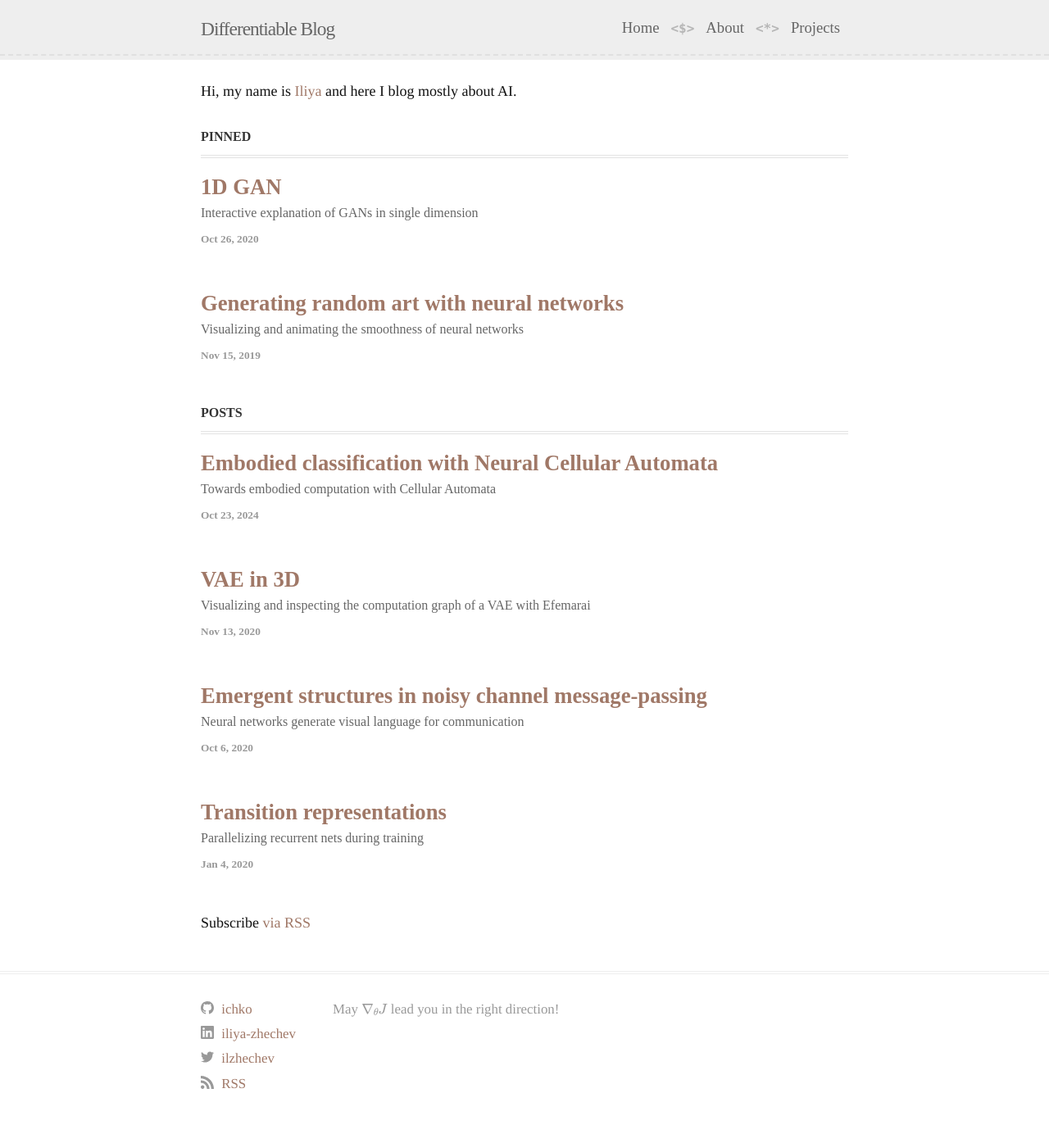
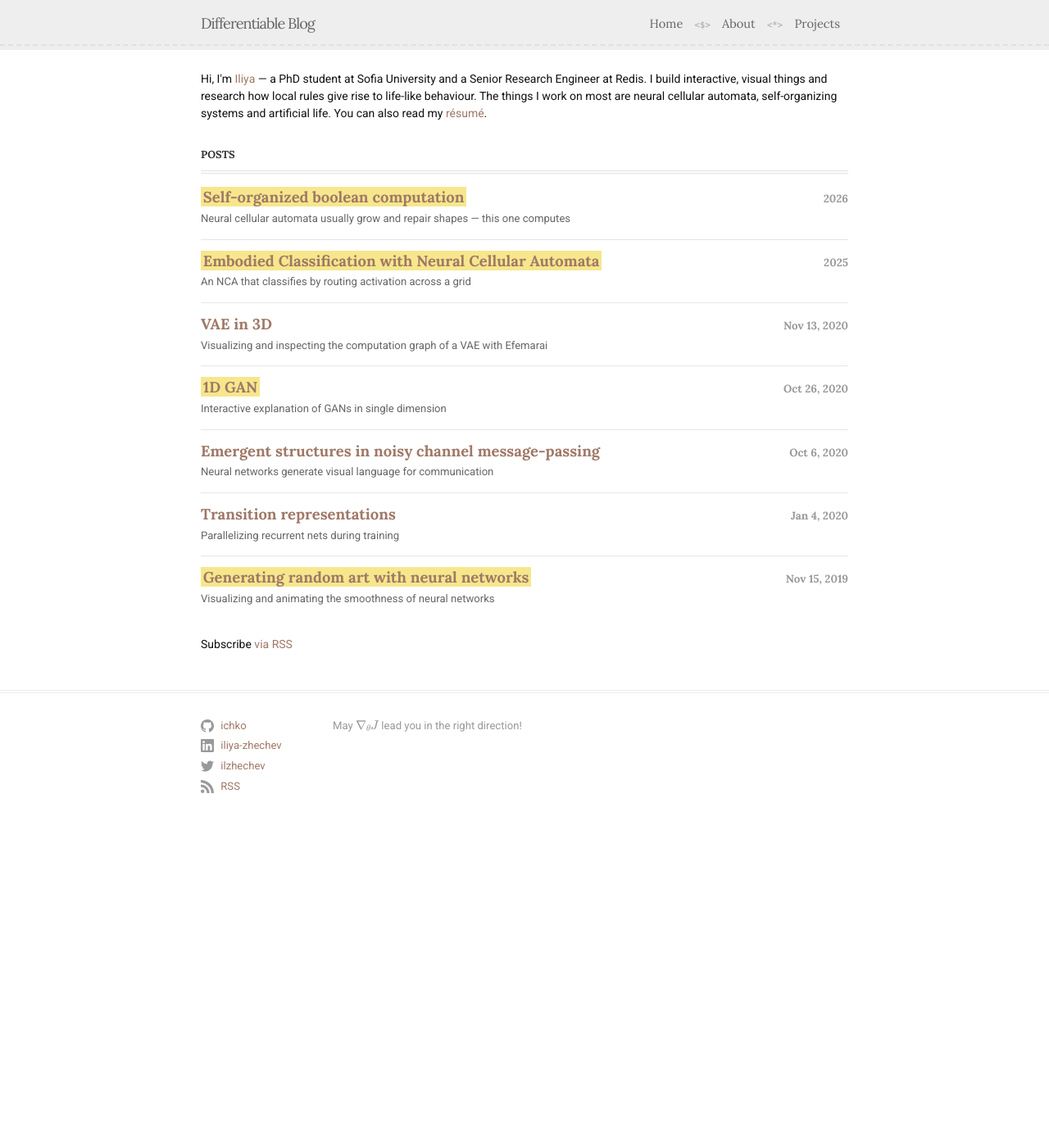
Before and after one commit to ichko/ichko.github.io, a Jekyll site: the page built from index.markdown, in a window 1280 px wide. Shown: the whole page at 82% size. Built offline with Jekyll 4.4.1, drawn with Linux system fonts in a browser that asks for light colours; some web fonts are replaced; formulas are drawn with MathJax 3; after the commit the page ends 1029 px from its top, so only the background shows below that.

Commit message:
Refresh homepage and About; add NCA project links
- Home: rewritten intro with resume link, dates right-aligned next to
  titles, subtle dividers, pinned + latest NCA work highlighted, and
  external links to ncpu.pages.dev and nca-spatial-classification.pages.dev
  (open in new tab)
- Fonts: Lora headings + Roboto body, smaller sizes throughout, smaller nav
- About: updated bio (PhD at Sofia University, Redis) and interests
- Gemfile.lock: bump ffi (previous pinned build was yanked)

Co-Authored-By: Claude Opus 4.8 (1M context) <noreply@anthropic.com>

```diff
--- a/_includes/header.html
+++ b/_includes/header.html
@@ -49,6 +49,6 @@
     </span>
 
     <link
-      href="https://fonts.googleapis.com/css2?family=Merriweather&family=Playfair+Display:wght@400;600&family=Cantata+One&isplay=swap"
+      href="https://fonts.googleapis.com/css2?family=Lora:wght@400;600;700&family=Roboto:wght@300;400;500;700&display=swap"
       rel="stylesheet">
 </header>
--- a/_layouts/home.html
+++ b/_layouts/home.html
@@ -7,39 +7,44 @@ layout: default
   {%- endif -%}
 
   <p>
-    Hi, my name is <a href="/about">Iliya</a> and here I blog mostly about AI.
+    Hi, I'm <a href="/about">Iliya</a> — a PhD student at Sofia University and a
+    Senior Research Engineer at Redis. I build interactive, visual things and research
+    how local rules give rise to life-like behaviour. The things I work on most are
+    neural cellular automata, self-organizing systems and artificial life. You can also
+    read my <a href="https://docs.google.com/document/d/1r7JO3kJerb399GzJ2ZE61b5sN2b7zxHt-BYxwwimSTs/edit" target="_blank" rel="noopener">résumé</a>.
   </p>
 
-  {% assign pinned = site.posts | where: "pinned", "true" %}
-  {% assign unpinned = site.posts | where: "pinned", "false" %}
-
-  <h2 class="post-list-heading">Pinned</h2>
-  <ul class="post-list">
-    {%- for post in pinned -%}
-    <li>
-      {%- assign date_format = site.minima.date_format | default: "%b %-d, %Y" -%}
-      <a class="post-link" href="{{ post.url | relative_url }}">
-        <h4>
-          <div class="post-link-title">{{ post.title | escape }}</div>
-          <div class="post-link-subtitle"></span>{{ post.subtitle }}</div>
-          <div class="post-link-date">{{ post.date | date: date_format }}</div>
-        </h4>
-      </a>
-    </li>
-    {%- endfor -%}
-  </ul>
+  {%- assign date_format = site.minima.date_format | default: "%b %-d, %Y" -%}
+  {%- assign live_posts = site.posts | where_exp: "p", "p.draft != true" -%}
 
   <h2 class="post-list-heading">Posts</h2>
   <ul class="post-list">
-    {%- for post in unpinned -%}
     <li>
-      {%- assign date_format = site.minima.date_format | default: "%b %-d, %Y" -%}
+      <a class="post-link" href="https://ncpu.pages.dev/" target="_blank" rel="noopener">
+        <h4 class="post-head">
+          <span class="post-link-title"><span class="hl">Self-organized boolean computation</span></span>
+          <span class="post-link-date">2026</span>
+        </h4>
+        <div class="post-link-subtitle">Neural cellular automata usually grow and repair shapes — this one computes</div>
+      </a>
+    </li>
+    <li>
+      <a class="post-link" href="https://nca-spatial-classification.pages.dev/" target="_blank" rel="noopener">
+        <h4 class="post-head">
+          <span class="post-link-title"><span class="hl">Embodied Classification with Neural Cellular Automata</span></span>
+          <span class="post-link-date">2025</span>
+        </h4>
+        <div class="post-link-subtitle">An NCA that classifies by routing activation across a grid</div>
+      </a>
+    </li>
+    {%- for post in live_posts -%}
+    <li>
       <a class="post-link" href="{{ post.url | relative_url }}">
-        <h4>
-          <div class="post-link-title">{{ post.title | escape }}</div>
-          <div class="post-link-subtitle"></span>{{ post.subtitle }}</div>
-          <div class="post-link-date">{{ post.date | date: date_format }}</div>
+        <h4 class="post-head">
+          <span class="post-link-title">{% if post.pinned %}<span class="hl">{{ post.title | escape }}</span>{% else %}{{ post.title | escape }}{% endif %}</span>
+          <span class="post-link-date">{{ post.date | date: date_format }}</span>
         </h4>
+        <div class="post-link-subtitle">{{ post.subtitle }}</div>
       </a>
     </li>
     {%- endfor -%}
--- a/_sass/custom.scss
+++ b/_sass/custom.scss
@@ -140,3 +140,38 @@
 .text-right {
   text-align: right;
 }
+
+/* smaller nav menu */
+.site-nav .page-link { font-size: 11pt; }
+.site-nav .divider { font-size: 8pt; }
+
+/* headings + masthead use Lora */
+h1, h2, h3, h4, h5, h6,
+.site-header, .site-title {
+  font-family: "Lora", Georgia, "Times New Roman", serif;
+}
+
+/* smaller post-list titles (minima sets these in fixed pt) */
+.post-link { font-size: 1.15rem; }
+.post-list-heading { font-size: 0.8rem; }
+.post-list > li { margin-bottom: 0; padding-bottom: 12px; }
+.post-list > li + li { border-top: 1px solid #e6e6e6; padding-top: 12px; }
+.post-link-subtitle { margin-bottom: 0; margin-top: 2px; font-size: 0.82rem; }
+
+/* title on the left, date on the right */
+.post-head {
+  display: flex;
+  justify-content: space-between;
+  align-items: baseline;
+  gap: 1rem;
+  margin: 0;
+}
+.post-link-date { white-space: nowrap; text-align: right; }
+
+/* yellow highlight for pinned posts */
+.hl {
+  background: #f6e78c;
+  padding: 0 0.15em;
+  box-decoration-break: clone;
+  -webkit-box-decoration-break: clone;
+}
--- a/assets/main.scss
+++ b/assets/main.scss
@@ -2,5 +2,9 @@
 # Only the main Sass file needs front matter (the dashes are enough)
 ---
 
+// Fonts: Roboto (body) + Lora (headings), 16px base
+$base-font-family: "Roboto", -apple-system, "Segoe UI", "Helvetica Neue", Arial, sans-serif;
+$base-font-size: 14px;
+
 @import "minima";
 @import "custom";
```
Also changed, not shown: about.markdown (+7 -3 lines), Gemfile.lock, 1 other file.
